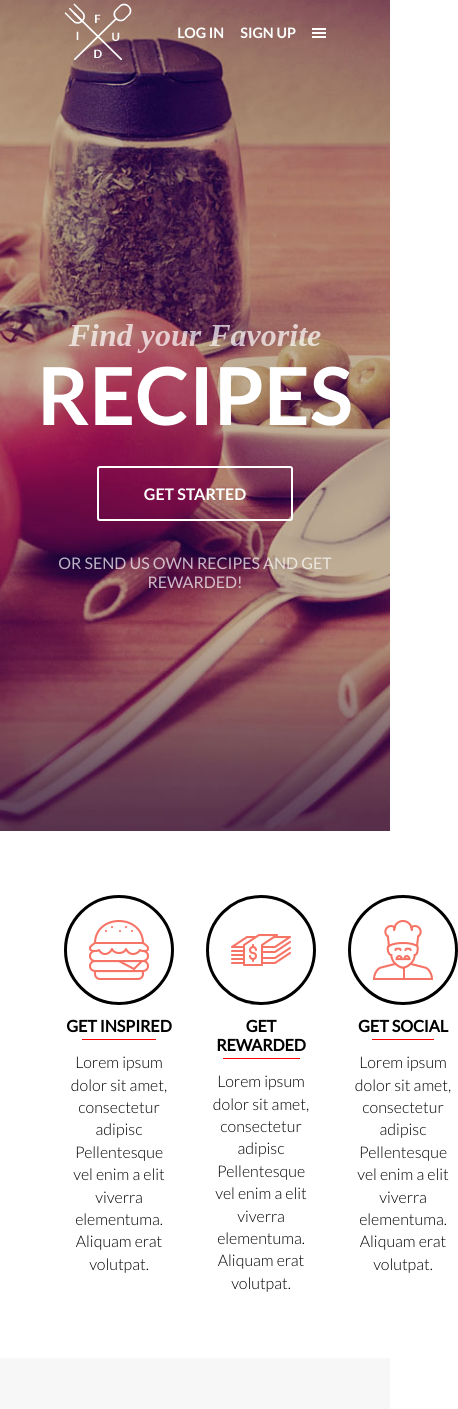
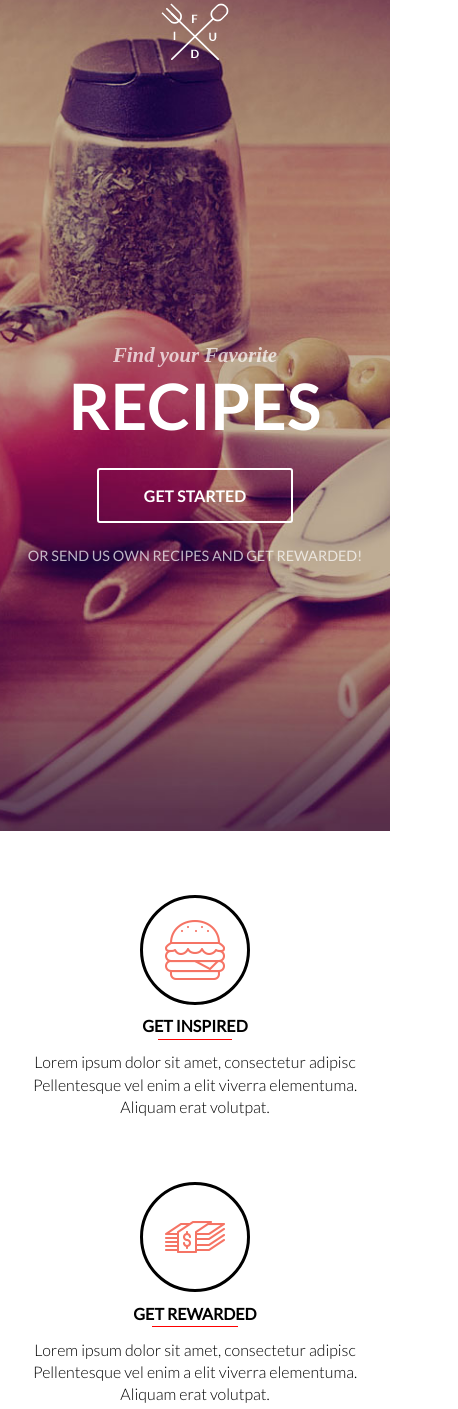
Before and after one commit to fotonmoton/Fudi, a plain HTML site: page index.html in a window 390 px wide. Shown: the part 13-1422 px from the top of the page, 458 px wide, since content can reach past the window. Drawn offline with Linux system fonts and the light colour scheme.

Commit message:
add media queries for mobile devices

```diff
--- a/sass/body/_body.scss
+++ b/sass/body/_body.scss
@@ -37,6 +37,11 @@ div.container {
 	padding-right: 4rem;
 	max-width: 72rem;
 	margin: auto;
+
+	@media screen and (max-width: 500px) {
+		padding-left: 1rem;
+		padding-right: 1rem;
+	}
 }
 
 // main styles
--- a/sass/body/header/_center-text.scss
+++ b/sass/body/header/_center-text.scss
@@ -13,14 +13,21 @@
 		font-style: italic;
 		font-size: 2rem;
 		color: rgba(255, 255, 255, 0.7);
+
+		@media screen and (max-width: 500px) {
+			font-size: 1.3rem;
+		}
 	}
 
 	h1 {
 		font-family: Lato-bold, Arial, Helvetica, sans-serif;
 		font-weight: normal;
 		font-size: 5rem;
-		line-height: 5rem;
 		color: #fff;
+
+		@media screen and (max-width: 500px) {
+			font-size: 4rem;
+		}
 	}
 
 	a {
@@ -33,6 +40,10 @@
 			margin: 2rem;
 			width: 10rem;
 
+			@media screen and (max-width: 500px) {
+				margin: 1.5rem;
+			}
+
 			h4 {
 				font-family: Lato-bold, Arial, Helvetica, sans-serif;
 				font-weight: normal;
@@ -40,7 +51,6 @@
 				color: #fff;
 			}
 		}
-
 	}
 
 	h5 {
@@ -48,5 +58,9 @@
 		font-weight: normal;
 		font-size: 1rem;
 		color: rgba(255, 255, 255, 0.7);
+
+		@media screen and (max-width: 500px) {
+				font-size: 0.9rem;
 			}
 	}
+}
--- a/sass/body/header/_menu.scss
+++ b/sass/body/header/_menu.scss
@@ -2,7 +2,12 @@
 	display: flex;
 	justify-content: space-between;
 
+	@media screen and (max-width: 500px) {
+		justify-content: center;
+	}
+
 	a.logo-wrap {
+
 		img#logo {
 			display: block;
 		}
@@ -11,6 +16,10 @@
 	ul {
 		display: flex;
 		align-items: center;
+
+		@media screen and (max-width: 500px) {
+			display: none;
+		}
 
 		li {
 			list-style-type: none;
--- a/sass/body/main/_section_1.scss
+++ b/sass/body/main/_section_1.scss
@@ -10,6 +10,46 @@ section.section-1 {
 			align-items: flex-start;
 
 			list-style: none;
+
+			@media screen and (max-width: 750px) {
+				justify-content: center;
+				align-items: flex-start;
+				flex-wrap: wrap;
+
+				li.tagline {
+					flex: 1 1 40%;
+				}
+
+				li.tagline:nth-child(1) {
+					padding-right: 1rem;
+				}
+
+				li.tagline:nth-child(2) {
+					margin: 0;
+					padding-left: 1rem;
+				}
+
+				li.tagline:nth-child(3) {
+					padding-top: 4rem;
+				}
+
+			}
+
+			@media screen and (max-width: 550px){
+				li.tagline {
+					flex-basis: 100%;
+				}
+
+				li.tagline:nth-child(1) {
+					padding-right: 0rem;
+				}
+
+				li.tagline:nth-child(2) {
+					margin: 0;
+					padding-left: 0rem;
+					padding-top: 4rem;
+				}
+			}
 
 			li:nth-child(2) {
 				margin: 0rem 2rem;
--- a/sass/body/main/_section_2.scss
+++ b/sass/body/main/_section_2.scss
@@ -25,6 +25,10 @@ section.section-2 {
 					max-width: 100%;
 					display: block;
 				}
+			}
+
+			@media screen and (max-width: 550px) {
+				display: none;
 			}
 		}
 
--- a/sass/body/main/_section_3.scss
+++ b/sass/body/main/_section_3.scss
@@ -9,8 +9,8 @@ section.section-3 {
 		background: url("../img/review_bg.jpg") center center;
 		background-size: cover;
 
-		padding-top: 6rem;
-		padding-bottom: 6rem;
+		padding-top: 4rem;
+		padding-bottom: 4rem;
 
 		h4, p {
 			font-family: Lato-hairline, Arial, Helvetica, sans-serif;
--- a/sass/body/main/_section_4.scss
+++ b/sass/body/main/_section_4.scss
@@ -43,8 +43,37 @@ section.section-4 {
 					text-align: center;
 
 					@media screen and (max-width: 1000px) {
+						padding: 10rem 0rem;
+					}
+
+					@media screen and (max-width: 800px) {
 						padding: 9rem 0rem;
 					}
+
+					@media screen and (max-width: 700px) {
+						padding: 8rem 0rem;
+					}
+
+					@media screen and (max-width: 600px) {
+						padding: 7rem 0rem;
+
+						h2 {
+							font-size: 1.5rem !important;
+						}
+					}
+
+					@media screen and (max-width: 500px) {
+						padding: 5rem 0rem;
+					}
+
+					@media screen and (max-width: 400px) {
+						padding: 4rem 0rem;
+
+						h2 {
+							font-size: 1.3rem !important;
+						}
+					}
+
 
 					p {
 						font-family: "Times New Roman", Times, serif;
```
Also changed, not shown: css/style.css, 1 other file. Lines whose indentation alone changed are shown as unchanged.
